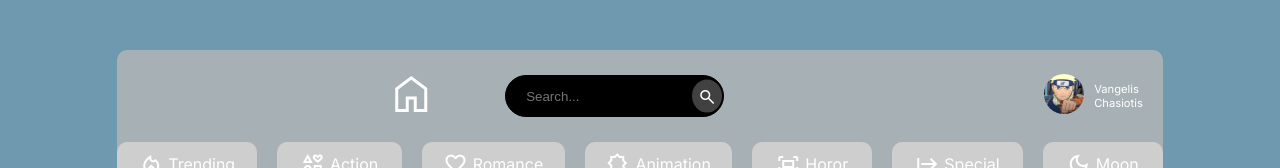
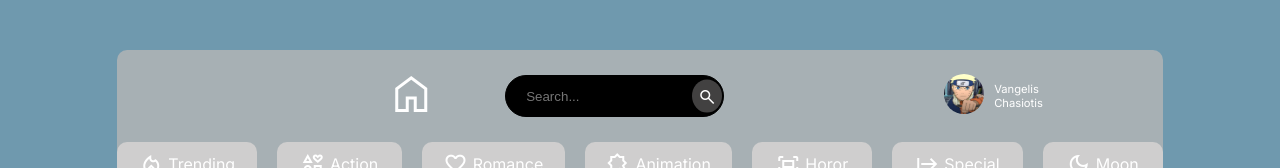
Before and after one commit to vangelis191/movies, a Next.js app: page / in a window 1280 px wide. Shown: the top 168 px of the page. Built offline with nearby package versions, Linux system fonts and the light colour scheme; no server answers.

Commit message:
fixing profile media css

```diff
--- a/src/app/components/globalHeader/GlobalHeader.tsx
+++ b/src/app/components/globalHeader/GlobalHeader.tsx
@@ -45,6 +45,11 @@ export const GlobalHeaderStyle = styled.div`
       position: relative;
      left: 250px;
     }
+
+    .profile {
+     position: relative;
+     right:100px;
+  }
   }
 
   @media (max-width: 600px) {
@@ -52,6 +57,16 @@ export const GlobalHeaderStyle = styled.div`
       position: relative;
      left: 350px;
     }
+    .profile {
+
+     right:450px;
+  }
+  }
+  @media (max-width: 500px) {
+
+    .profile {
+     right:500px;
+  }
   }
 `;
 
--- a/src/app/components/searchBar/SearchBar.tsx
+++ b/src/app/components/searchBar/SearchBar.tsx
@@ -36,7 +36,7 @@ export const GlobalHeaderStyle = styled.div`
 
     @media (max-width: 600px) {
     .search-container {
-     left: 170px;
+     left: 70px;
     }
   }
 
--- a/src/app/pages/dashboard/movie-details/[movieId]/page.tsx
+++ b/src/app/pages/dashboard/movie-details/[movieId]/page.tsx
@@ -140,6 +140,7 @@ export const MovieDetailStyle = styled.div`
 const MovieDetail = ({ params }: { params: { movieId: String } }) => {
 
   const { movie, isLoading, isError } = useMovieById(params?.movieId as string);
+  console.log(isError);
 
   return (
     <MovieDetailStyle>
```
